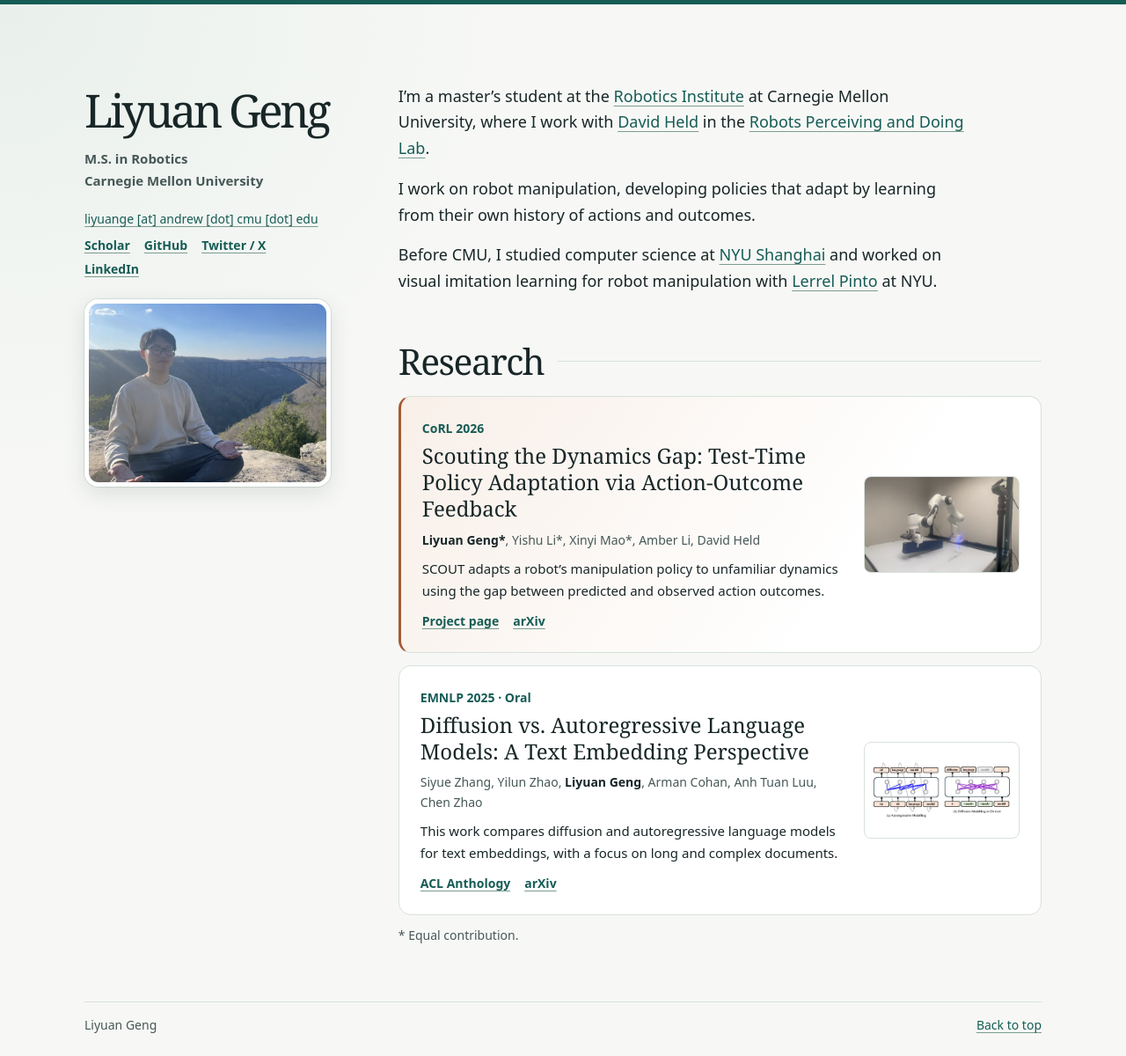
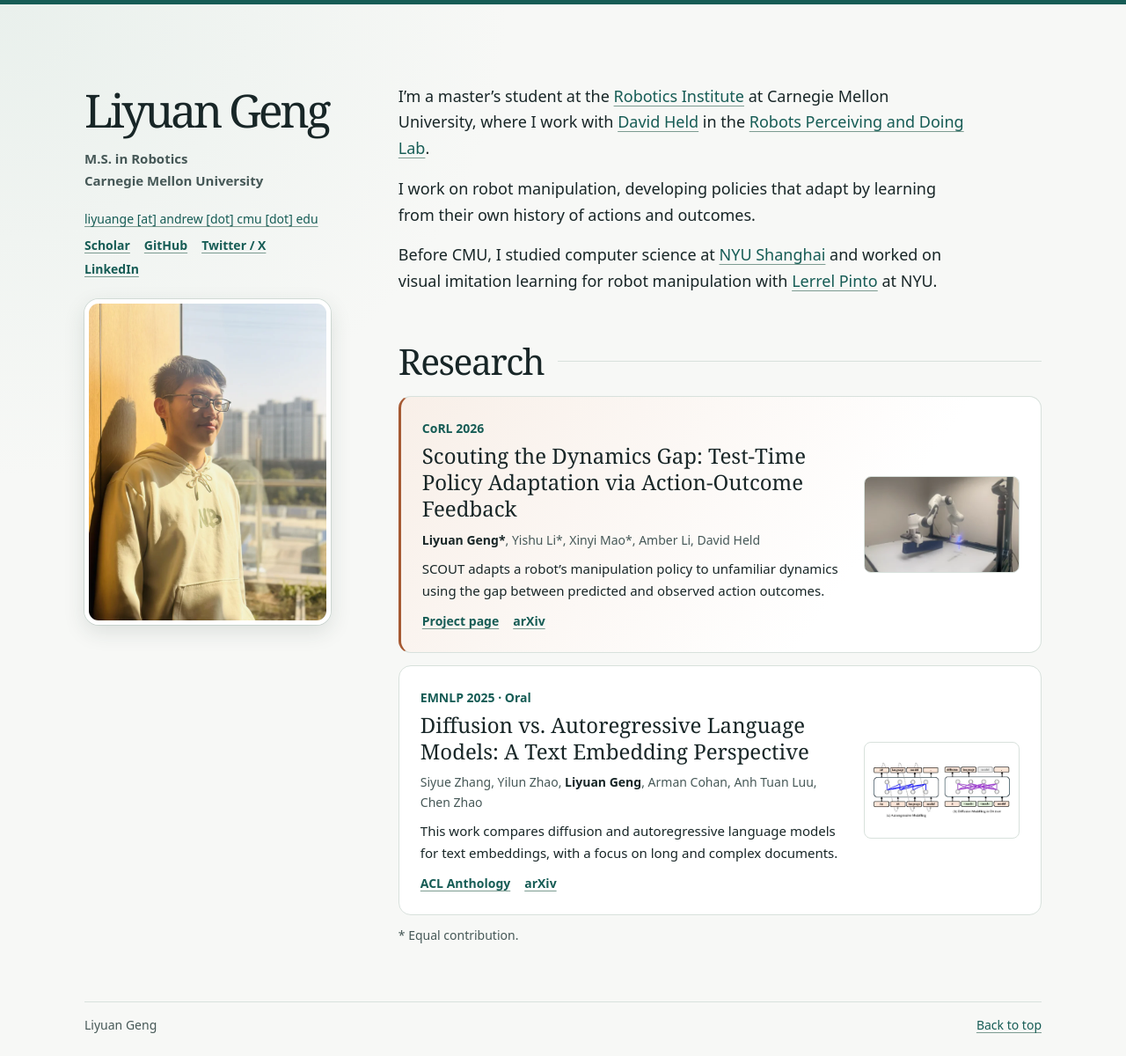
Before and after one commit to lygeng0427/lygeng0427.github.io, a Jekyll site: the page built from index.html, in a window 1280 px wide. Shown: the whole page at 88% size. Built offline with Jekyll 4.4.1, drawn with Linux system fonts in a browser that asks for light colours.

Commit message:
switch profile image

```diff
--- a/_layouts/profile.html
+++ b/_layouts/profile.html
@@ -12,7 +12,7 @@
   <meta property="og:description" content="{{ site.description | escape }}">
   <meta property="og:url" content="{{ '/' | absolute_url }}">
   <meta property="og:image" content="{{ '/images/liyuan-geng.webp' | absolute_url }}">
-  <meta property="og:image:alt" content="Liyuan Geng seated at a rocky overlook with an arch bridge behind him">
+  <meta property="og:image:alt" content="Liyuan Geng standing by a sunlit window">
   <meta name="twitter:card" content="summary">
   <meta name="twitter:creator" content="@{{ site.twitter_username }}">
   {% endif %}
--- a/index.html
+++ b/index.html
@@ -24,7 +24,7 @@ redirect_from:
           <a href="https://www.linkedin.com/in/liyuan-geng-120a65238/">LinkedIn</a>
         </nav>
       </div>
-      <img class="profile-photo" src="{{ '/images/liyuan-geng.webp' | relative_url }}" width="816" height="612" alt="Liyuan Geng seated at a rocky overlook with an arch bridge behind him" fetchpriority="high">
+      <img class="profile-photo" src="{{ '/images/liyuan-geng.webp' | relative_url }}" width="816" height="1088" alt="Liyuan Geng standing by a sunlit window" fetchpriority="high">
     </header>
 
     <main id="main">
```
Also changed, not shown: images/liyuan-geng.webp.
